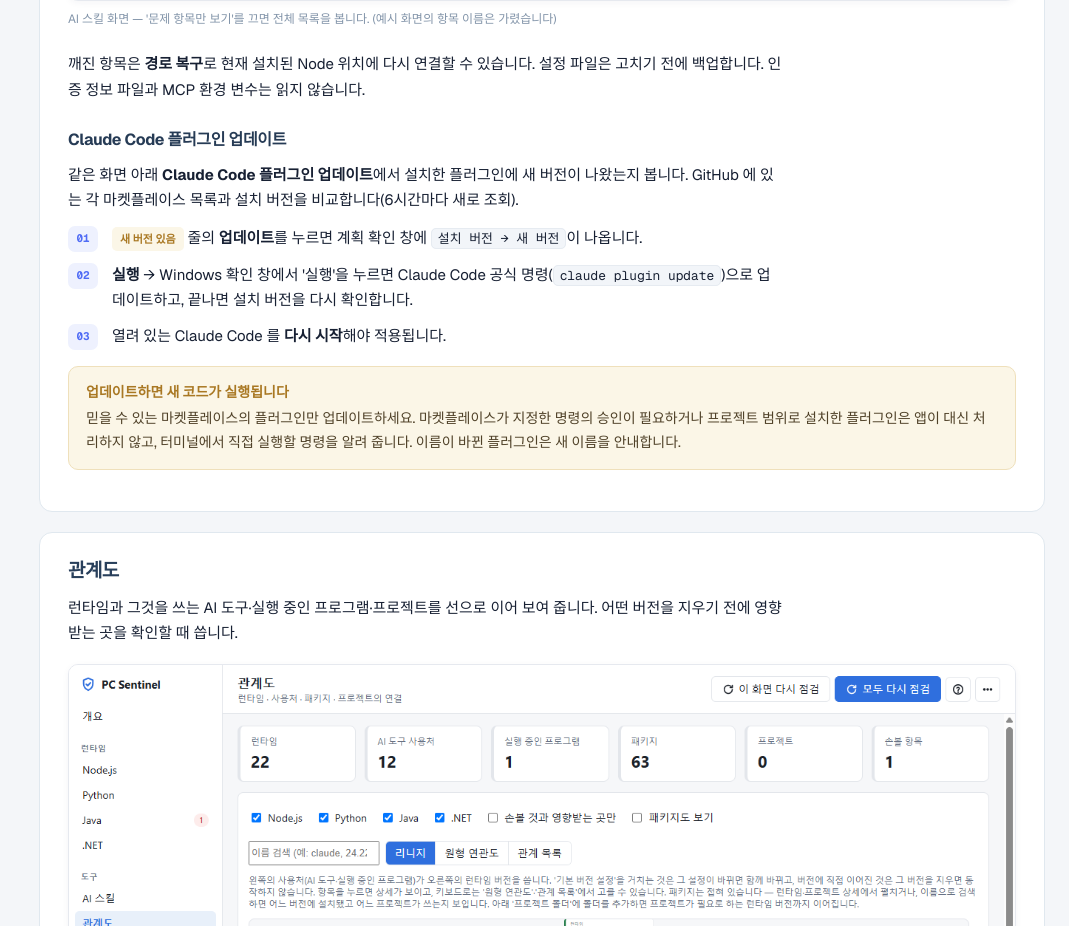
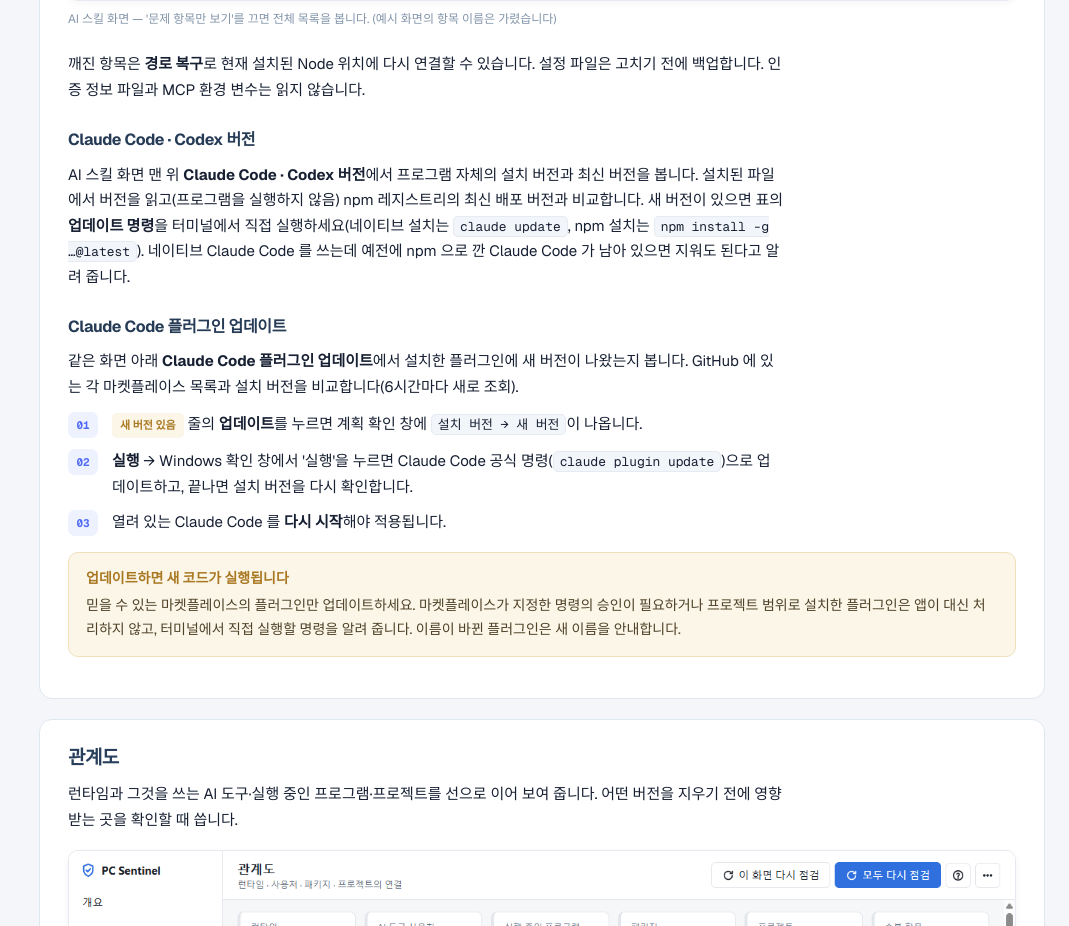
Before and after one commit to LeeYoungJin/pc-sentinel-releases, a plain HTML site: page docs/guide/index.html in a window 1280 px wide. Shown: the part 6480-7406 px from the top of the page, without its empty margins (211-1280 px from the left). Drawn offline with nearby package versions, Linux system fonts and the light colour scheme; a web font is replaced by a local one.

Commit message:
docs: 사용 안내서 갱신

```diff
--- a/docs/guide/index.html
+++ b/docs/guide/index.html
@@ -287,6 +287,8 @@
         <figcaption>AI 스킬 화면 — '문제 항목만 보기'를 끄면 전체 목록을 봅니다. (예시 화면의 항목 이름은 가렸습니다)</figcaption>
       </figure>
       <p>깨진 항목은 <b>경로 복구</b>로 현재 설치된 Node 위치에 다시 연결할 수 있습니다. 설정 파일은 고치기 전에 백업합니다. 인증 정보 파일과 MCP 환경 변수는 읽지 않습니다.</p>
+      <h3>Claude Code · Codex 버전</h3>
+      <p>AI 스킬 화면 맨 위 <b>Claude Code · Codex 버전</b>에서 프로그램 자체의 설치 버전과 최신 버전을 봅니다. 설치된 파일에서 버전을 읽고(프로그램을 실행하지 않음) npm 레지스트리의 최신 배포 버전과 비교합니다. 새 버전이 있으면 표의 <b>업데이트 명령</b>을 터미널에서 직접 실행하세요(네이티브 설치는 <code>claude update</code>, npm 설치는 <code>npm install -g …@latest</code>). 네이티브 Claude Code 를 쓰는데 예전에 npm 으로 깐 Claude Code 가 남아 있으면 지워도 된다고 알려 줍니다.</p>
       <h3>Claude Code 플러그인 업데이트</h3>
       <p>같은 화면 아래 <b>Claude Code 플러그인 업데이트</b>에서 설치한 플러그인에 새 버전이 나왔는지 봅니다. GitHub 에 있는 각 마켓플레이스 목록과 설치 버전을 비교합니다(6시간마다 새로 조회).</p>
       <ol class="steps">
```
